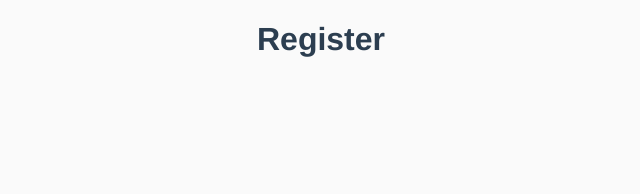
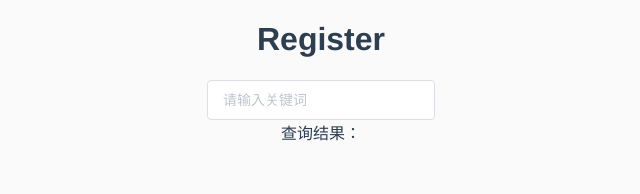
Before and after one commit to Johnson-Zheng/hippo_qb_fe, a Vue app: page /reset_password in a window 1280 px wide. Shown: the top 194 px of the page, without its empty margins (319-959 px from the left). Built offline with nearby package versions, Linux system fonts and the light colour scheme.

Commit message:
优化注册逻辑 写了一个通过模糊查找获取远端课程id的组件，在resetpassword里写了一个实用demo，使用直接引用组件就可以

```diff
--- /dev/null
+++ b/src/page/CourseQuery.vue
@@ -0,0 +1,66 @@
+<template>
+    <div><el-select
+            v-model="svalue"
+            filterable
+            remote
+            reserve-keyword
+            placeholder="请输入关键词"
+            :remote-method="remoteMethod"
+            :loading="loading"
+            @change="showvalue">
+        <el-option
+                v-for="item in options"
+                :key="item.cid"
+                :label="item.courseName"
+                :value="item.cid">
+        </el-option>
+    </el-select>
+   </div>
+</template>
+
+<script>
+    export default {
+        name: "CourseQuery",
+        data(){
+            return{
+                options: [],
+                svalue: '',
+                list: [],
+                states:[],
+                loading:true,
+            }
+        },
+        methods:{
+            remoteMethod(query) {
+                if (query !== ''&&query.length>= 3&&query.length <= 10) {
+                    this.loading = true;
+                    setTimeout(() => {
+                        this.loading = false;
+                        var _this = this
+                        this.$axios.get('api/course/queryCourse?coursename='+query).then(resp => {
+                            if (resp && resp.data.rspCode === '200') {
+                                _this.list = resp.data.data
+                                _this.options = resp.data.data
+                                this.loading=false
+                            }else {
+                                this.$message("查询出错："+resp.data.data)
+                                this.loading=false
+                            }
+                        })
+                    }, 200);
+                } else {
+                    this.$message("请不要输入小于3个或大于10个字符")
+                    this.options = [];
+                    this.loading=false
+                }
+            }, showvalue(){
+                this.$emit('courseid', this.svalue)
+            }
+        }
+
+    }
+</script>
+
+<style scoped>
+
+</style>
--- a/src/page/login.vue
+++ b/src/page/login.vue
@@ -6,7 +6,11 @@
             <div id="login-panel">
                 <el-tabs v-model="tabSelect">
                     <el-tab-pane label="登陆" name="first">
-                        <el-form label-position="left" ref="form" :rules="login_rules" status-icon :model="login_form" label-width="80px" class="mt-30">
+                        <el-form
+                                label-position="left"
+                                ref="form"
+                                :rules="login_rules"
+                                status-icon :model="login_form" label-width="80px" class="mt-30">
                             <el-form-item label="用户名" prop="username" style="margin-top:40px">
                                 <el-input v-model="login_form.username" placeholder="请输入用户名"/>
                             </el-form-item>
@@ -31,7 +35,10 @@
 
                     </el-tab-pane>
                     <el-tab-pane label="注册" name="second">
-                        <el-form label-position="left" ref="form" :rules="register_rules" status-icon :model="register_form" label-width="80px" class="mt-30">
+                        <el-form label-position="left"
+                                 ref="register_form"
+                                 :rules="register_rules"
+                                 status-icon :model="register_form" label-width="80px" class="mt-30">
                             <el-form-item label="用户名" prop="username">
                                 <el-input v-model="register_form.username" placeholder="请输入用户名"/>
                             </el-form-item>
@@ -39,7 +46,7 @@
                                 <el-input placeholder="请输入密码" v-model="register_form.user_password" show-password/>
                             </el-form-item>
                             <el-form-item label="重复密码" prop="password2">
-                                <el-input placeholder="请再次输入密码" v-model="register_au_form.password2" show-password/>
+                                <el-input placeholder="请再次输入密码" v-model="register_form.password2" show-password/>
                             </el-form-item>
                             <el-form-item label="邮箱" prop="email">
                                 <el-input placeholder="请输入您的邮箱" v-model="register_form.email"/>
@@ -62,7 +69,7 @@
                                 <el-input placeholder="请输入您的学号/工号" v-model="register_form.uno"/>
                             </el-form-item>
 
-                            <el-col :span="24"><el-button type="primary" style="width:100%;" @click="register(register_form,register_au_form)">注册</el-button></el-col>
+                            <el-col :span="24"><el-button type="primary" style="width:100%;" @click="submitregister">注册</el-button></el-col>
                         </el-form>
                     </el-tab-pane>
 
@@ -94,7 +101,7 @@
                 }
             }
             let validateEmail = (rule, value, callback) => {
-                if (value.trim() === '') {
+                if (value === '') {
                     callback(new Error('邮箱不能为空'))
                 }else if(!isEmail(value)) {
                     callback(new Error('邮箱格式错误'))
@@ -110,11 +117,11 @@
                 }
             }
             let validatePass2 = (rule, value, callback) => {
-                let pass1 = this.register_form.user_password.trim()
+                var pass1 = this.register_form.user_password
                 if(pass1){
-                    if (value.trim()==='') {
+                    if (value==='') {
                         callback(new Error("请再次输入密码"))
-                    }else if (value.trim()!==pass1) {
+                    }else if (value!==pass1) {
                         callback(new Error("两次输入密码不一致!"))
                     }else {
                         callback();
@@ -158,6 +165,7 @@
                 register_form:{
                     username:'',
                     user_password:'',
+                    password2:'',
                     email:'',
                     role:'1',
                     enabled:true,
@@ -286,7 +294,25 @@
                     });
                 }
             },
-
+            submitregister() {
+                this.$refs.register_form.validate((valid) => {
+                    if (valid) {
+                        this.$axios
+                            .post('api/register?code='+this.register_au_form.code, this.register_form).then(resp => {
+                            if (resp && resp.data.rspCode === '200') {
+                                this.$message.success(resp.data.data+"注册成功")
+                            }
+                            else {
+                                this.loading = false;
+                                this.$message.warning(resp.data.data+",请重新尝试")
+                            }
+                        })
+                    } else {
+                        this.$message.error('请核验表单信息是否遗漏');
+                        return false;
+                    }
+                });
+            },
             //注册用户
             register(form_name,au_form_name){
                 axios.defaults.headers.post['Content-Type'] = 'application/json;charset=utf-8'
--- a/src/page/reset_password.vue
+++ b/src/page/reset_password.vue
@@ -1,10 +1,25 @@
 <template>
-<div><h1>Register</h1></div>
+<div><h1>Register</h1>
+<CourseQuery @courseid="showcid"></CourseQuery>
+    <a>查询结果：{{qdata}}</a>
+</div>
 </template>
 
 <script>
+    import CourseQuery from "./CourseQuery";
     export default {
-        name: "register"
+        name: "register",
+        components:{CourseQuery},
+        data(){
+            return{
+                qdata:''
+            }
+        },
+        methods:{
+            showcid:function (msg){
+                this.qdata=msg
+            }
+        }
     }
 </script>
 
--- a/src/router/index.js
+++ b/src/router/index.js
@@ -4,6 +4,7 @@ import login from '@/page/login'
 import reset_password from "@/page/reset_password";
 import tea_question from "@/page/teacher/tea_question";
 import Paper from "@/page/Paper";
+import CourseQuery from "../page/CourseQuery";
 
 Vue.use(Router)
 
@@ -13,6 +14,15 @@ export default new Router({
         {
             path:'/',
             redirect:login
+        },
+        {
+            path:'/course',
+            name:'course',
+            component:CourseQuery,
+            meta:{
+                // 页面标题title
+                title: '课程检索组件'
+            }
         },
         {
             path:'/login',
```
Also changed, not shown: 1 other file (tests, documents, lock files or other folders).
